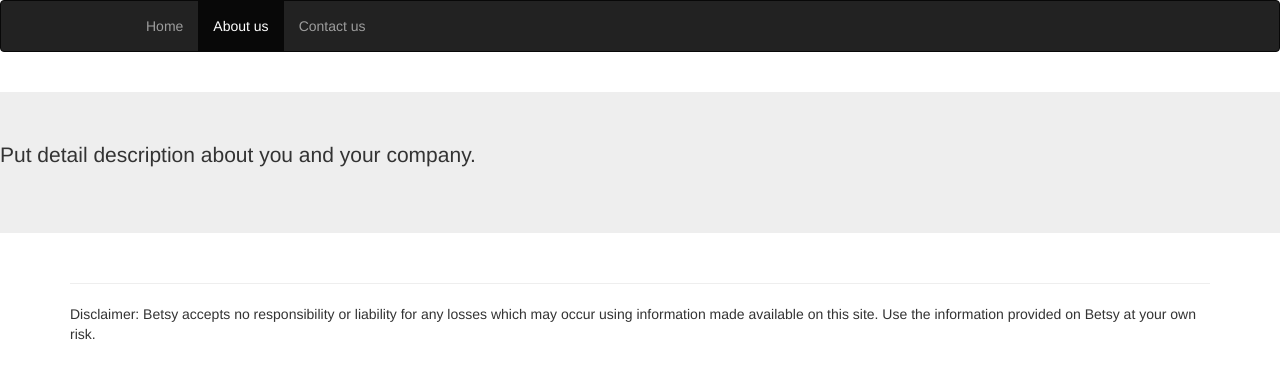
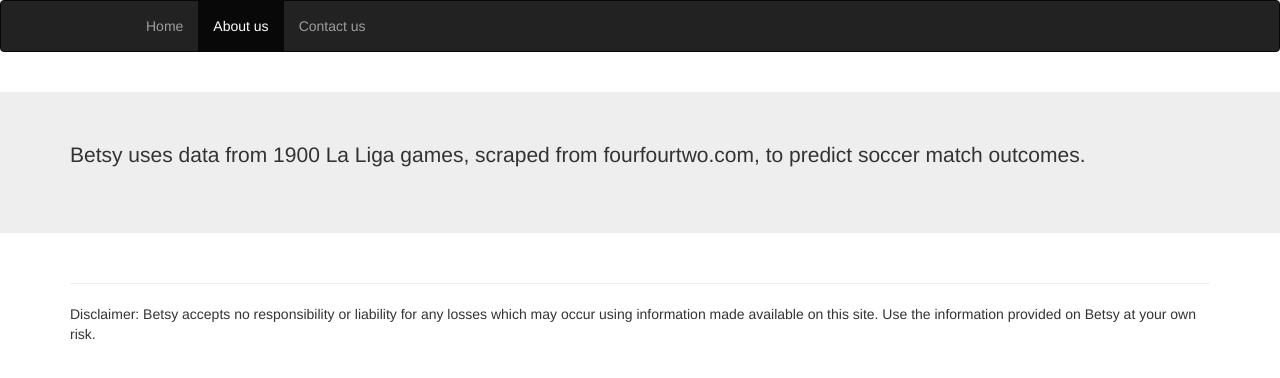
Before and after one commit to annaomalley/cis400-betsy, a website: page website/views/about.html in a window 1280 px wide. Drawn offline with nearby package versions, Linux system fonts and the light colour scheme.

Commit message:
added description to about page

```diff
--- a/website/views/about.html
+++ b/website/views/about.html
@@ -18,9 +18,11 @@
 </div>
   <br/>
   <div class="jumbotron">
+    <div class="container">
   <p>
-    Put detail description about you and your company.
+    Betsy uses data from 1900 La Liga games, scraped from fourfourtwo.com, to predict soccer match outcomes.
   </p>
+</div>
 </div>
 
 <div class="container">
```
